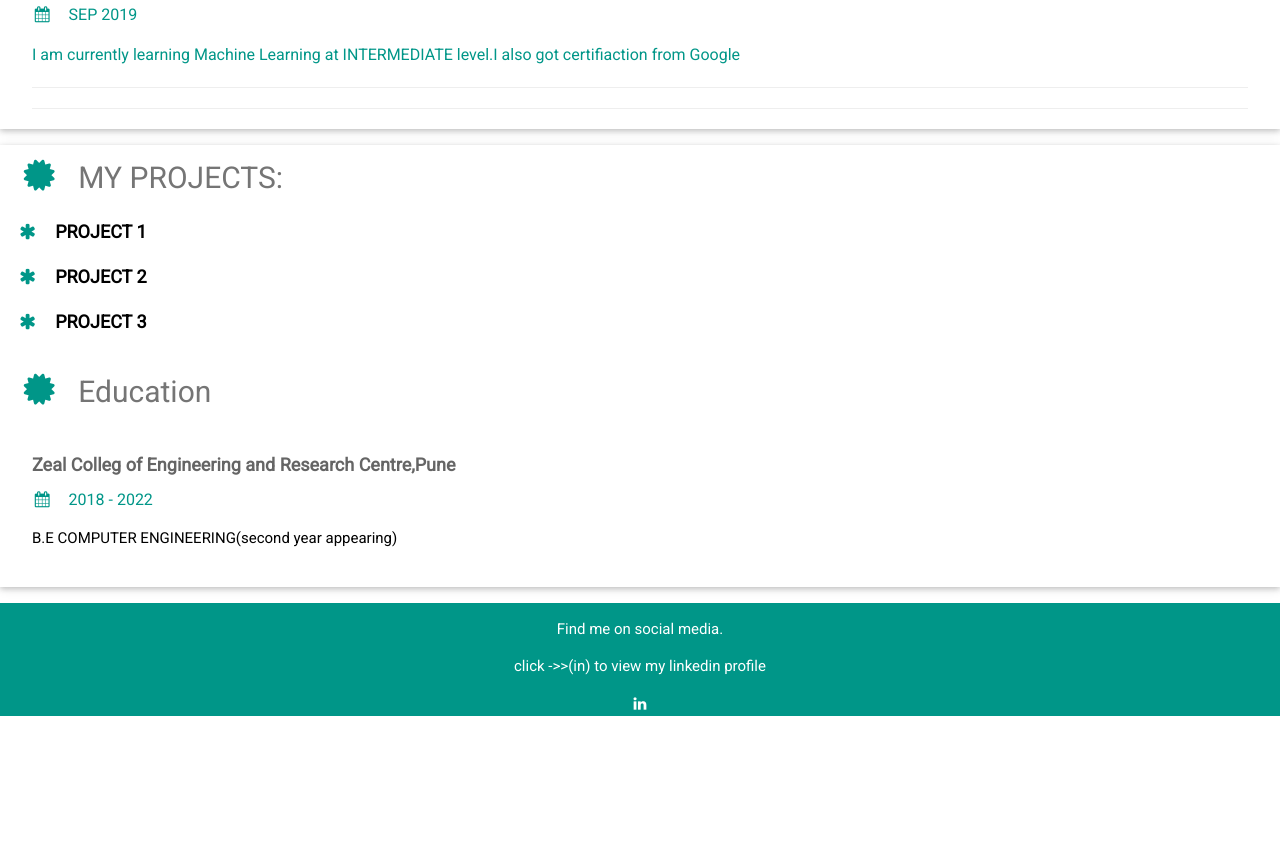
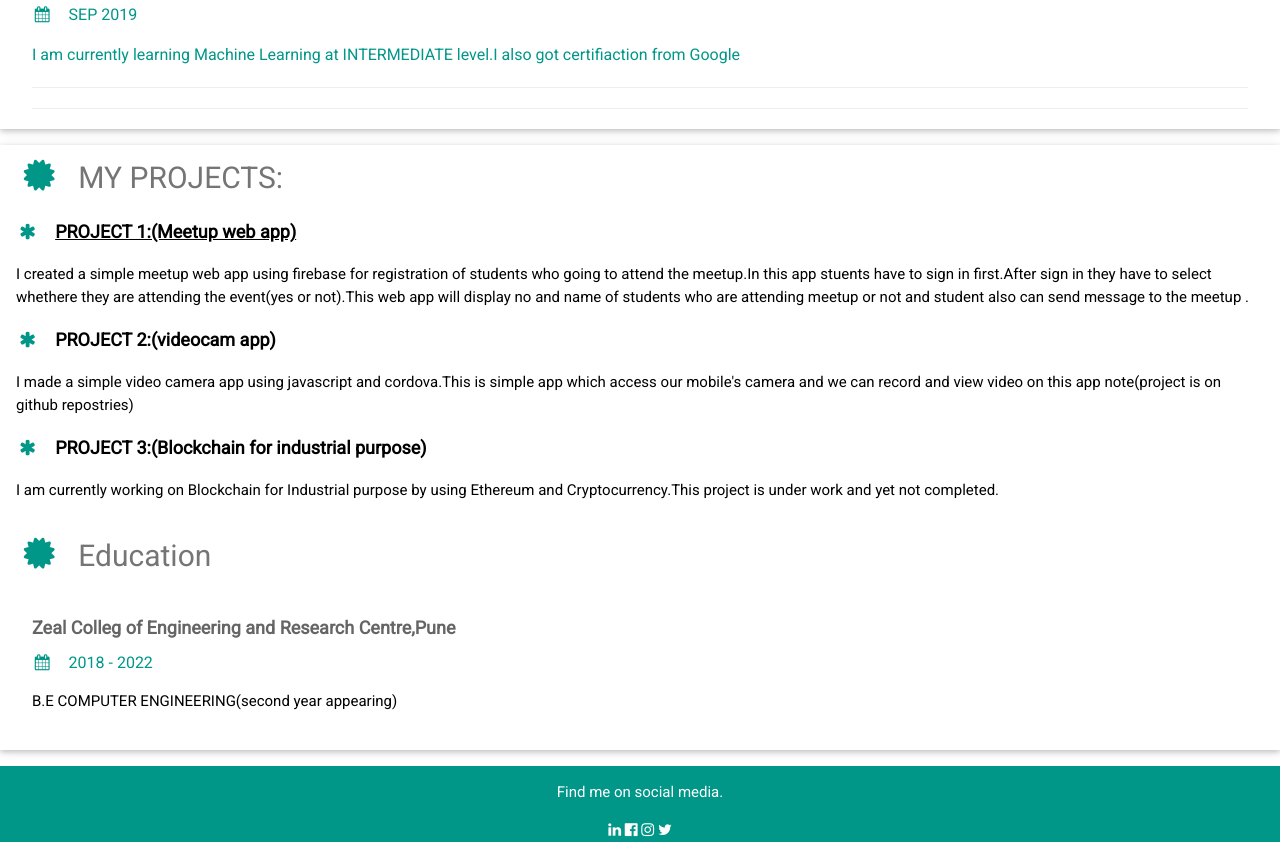
Before and after one commit to Bandal33/Bandal33.github.io, a plain HTML site: page index.html in a window 1280 px wide. Shown: the part 1432-2274 px from the top of the page. Before the commit the page ends 2148 px from the top, so only its background shows below. Drawn offline with nearby package versions, Linux system fonts and the light colour scheme.

Commit message:
Update index.html

```diff
--- a/index.html
+++ b/index.html
@@ -103,12 +103,16 @@ html,body,h1,h2,h3,h4,h5,h6 {font-family: "Roboto", sans-serif}
         <h2 class="w3-text-grey w3-padding-1"><i class="fa fa-certificate fa-fw w3-margin-right w3-xxlarge w3-text-teal"></i>MY PROJECTS:</h2>
 
 
+          <a href="https://github.com/Bandal33/firebase-gtk-web-start-yytbml">
+              <p class="w3-large"><b><i class="fa fa-asterisk fa-fw w3-margin-right w3-text-teal"></i>PROJECT 1:(Meetup web app)</b></p></a>
+          <p>I created a simple meetup web app using firebase for registration of students who going to attend the meetup.In this app stuents have to sign in first.After sign in they have to select whethere they are attending the event(yes or not).This web app will display no and name of students who are attending meetup or not and student also can send message to the meetup .</p>
+ <p class="w3-large"><b><i class="fa fa-asterisk fa-fw w3-margin-right w3-text-teal"></i>PROJECT 2:(videocam app)</b></p>
+          <p>I made a simple video camera app using javascript and cordova.This is simple app which access our mobile's camera and we can record and view video on this app
+          note(project is on github repostries)</p>
 
-           <p class="w3-large"><b><i class="fa fa-asterisk fa-fw w3-margin-right w3-text-teal"></i>PROJECT 1</b></p>
- <p class="w3-large"><b><i class="fa fa-asterisk fa-fw w3-margin-right w3-text-teal"></i>PROJECT 2</b></p>
-           <p class="w3-large"><b><i class="fa fa-asterisk fa-fw w3-margin-right w3-text-teal"></i>PROJECT 3</b></p>
+          <p class="w3-large"><b><i class="fa fa-asterisk fa-fw w3-margin-right w3-text-teal"></i>PROJECT 3:(Blockchain for industrial purpose)</b></p>
 
-
+          <p>I am currently working on Blockchain for Industrial purpose by using Ethereum and Cryptocurrency.This project is under work and yet not completed.</p>
 
 
 
@@ -134,11 +138,18 @@ End Right Column -->
 
 <footer class="w3-container w3-teal w3-center w3-margin-top">
   <p>Find me on social media.</p>
-    <p>click ->>(in) to view my linkedin profile</p>
+
  <a href="https://www.linkedin.com/in/abhiraj-bandal-a53014194">
      <i class="fa fa-linkedin w3-hover-opacity"></i></a>
+  <a href="https://www.facebook.com/pooja.patankar.90281">
+      <i class="fa fa-facebook-official w3-hover-opacity"></i></a>
+  <a href="https://www.instagram.com/abhirajbandal33/">
+      <i class="fa fa-instagram w3-hover-opacity"></i></a>
+<a href="https://mobile.twitter.com/AbhirajBandal">
+    <i class="fa fa-twitter w3-hover-opacity"></i></a>
 
-</footer>
+
+    </footer>
 
 </body>
 </html>
```
